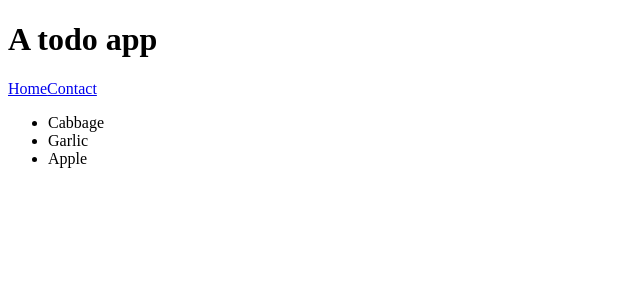
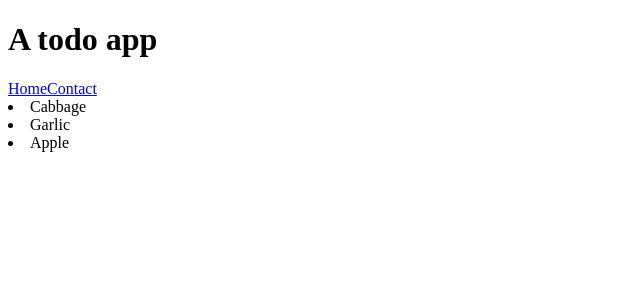
Before and after one commit to abhinabadutta2019/toDoList-react, a React (Create React App) app: page / in a window 1280 px wide. Shown: the top 300 px of the page, without its empty margins (0-640 px from the left). Built offline with nearby package versions, Linux system fonts and the light colour scheme.

Commit message:
map hocche, alada component e noi, purotai jsx er mooddhe

```diff
--- a/src/AddTask.js
+++ b/src/AddTask.js
@@ -1,11 +1,8 @@
-const Profile = ({ products }) => {
+const AddTask = () => {
   //
-  const listItem = products.map((product) => (
-    <li key={product.id}>{product.title}</li>
-  ));
+
   //
-  return <ul>{listItem}</ul>;
+  return <div></div>;
 };
-//
 
-export default Profile;
+export default AddTask;
--- a/src/Home.js
+++ b/src/Home.js
@@ -1,5 +1,3 @@
-import Profile from "./AddTask";
-
 const Home = () => {
   //
   const products = [
@@ -9,7 +7,13 @@ const Home = () => {
   ];
 
   //
-  return <Profile products={products} />;
+  return (
+    <div>
+      {products.map((product) => {
+        return <li key={product.title}>{product.title}</li>;
+      })}
+    </div>
+  );
 };
 
 export default Home;
```
